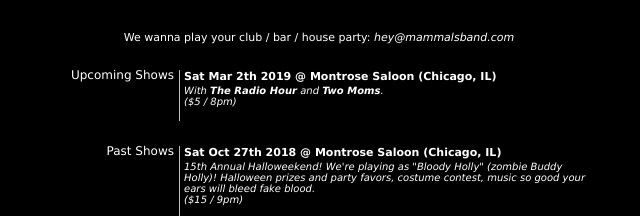
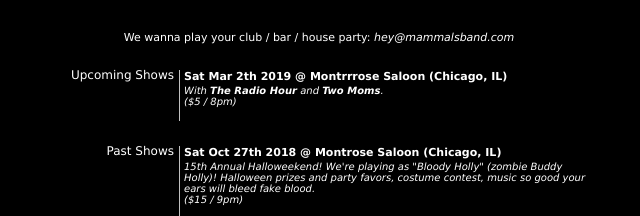
Before and after one commit to briandemski/mammalsband.com, a plain HTML site: page index.html in a window 1280 px wide. Shown: the part 448-664 px from the top of the page, 321-961 px from the left. Drawn offline with Linux system fonts and the light colour scheme.

Commit message:
Update index.html

```diff
--- a/index.html
+++ b/index.html
@@ -39,7 +39,7 @@
 <dl>
 <dt>Upcoming Shows</dt>
 
-<dd class="title"><a href="https://www.facebook.com/events/288288988466051/" target="_blank">Sat Mar 2th 2019 @ Montrose Saloon (Chicago, IL)</a></dd>
+<dd class="title"><a href="https://www.facebook.com/events/288288988466051/" target="_blank">Sat Mar 2th 2019 @ Montrrrose Saloon (Chicago, IL)</a></dd>
 <dd class="summary">With <a href="https://www.facebook.com/theradiohour/" target="_blank">The Radio Hour</a> and <a href="https://www.facebook.com/twomomsband/" target="_blank">Two Moms</a>.<br />
 ($5 / 8pm)</dd>
 </dl>
```
